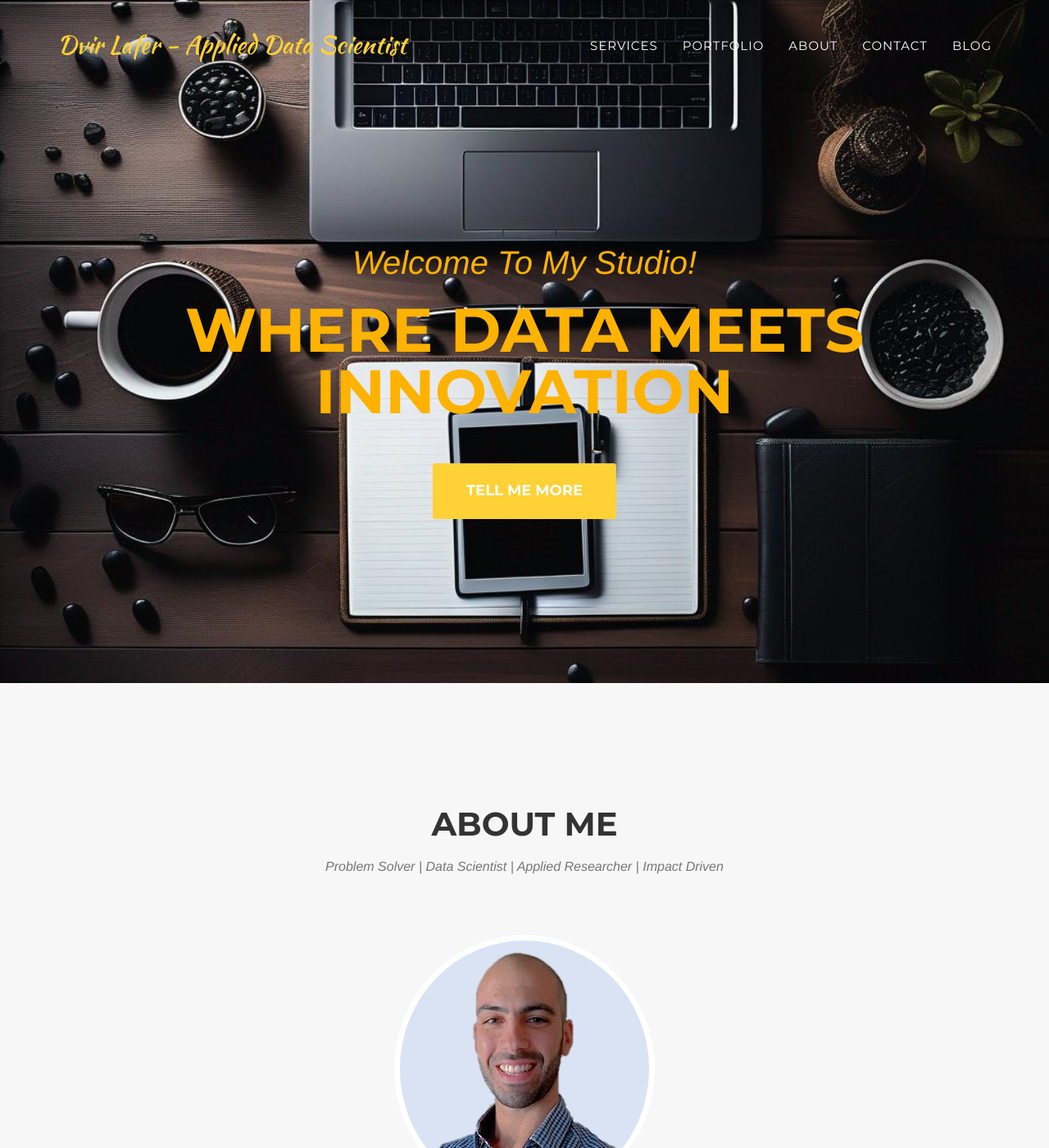
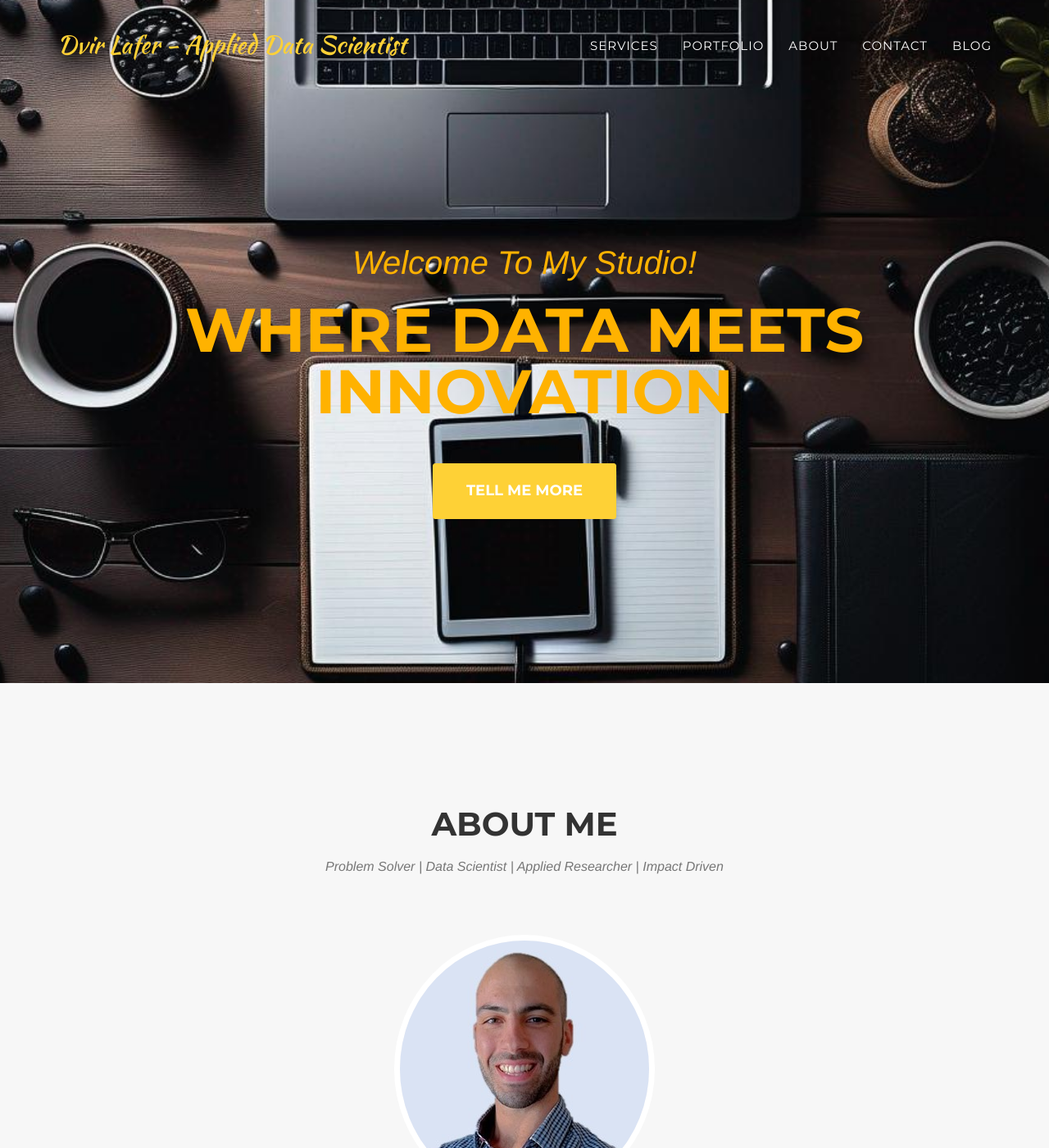
Before and after one commit to dvirla/dvirla.github.io, a Jekyll site: the page built from index.html, in a window 1280 px wide and 1400 px high. Shown: the whole window at 82% size. Built offline with Jekyll 4.4.1, drawn with Linux system fonts in a browser that asks for light colours; some web fonts are replaced.

Commit message:
trying to fix responsive on phone

```diff
--- a/_includes/css/agency.css
+++ b/_includes/css/agency.css
@@ -269,7 +269,7 @@ header {
     text-align: center;
     color: #FFB200;
     background-attachment: scroll;
-    background-image: url('{{ site.baseurl }}/img/home-page.png');
+    background-image: url('{{ site.baseurl }}/img/home-page-3.png');
     background-position: center center;
     background-repeat: none;
     -webkit-background-size: cover;
```
Also changed, not shown: img/home-page-3.png (added), 7 other files.
